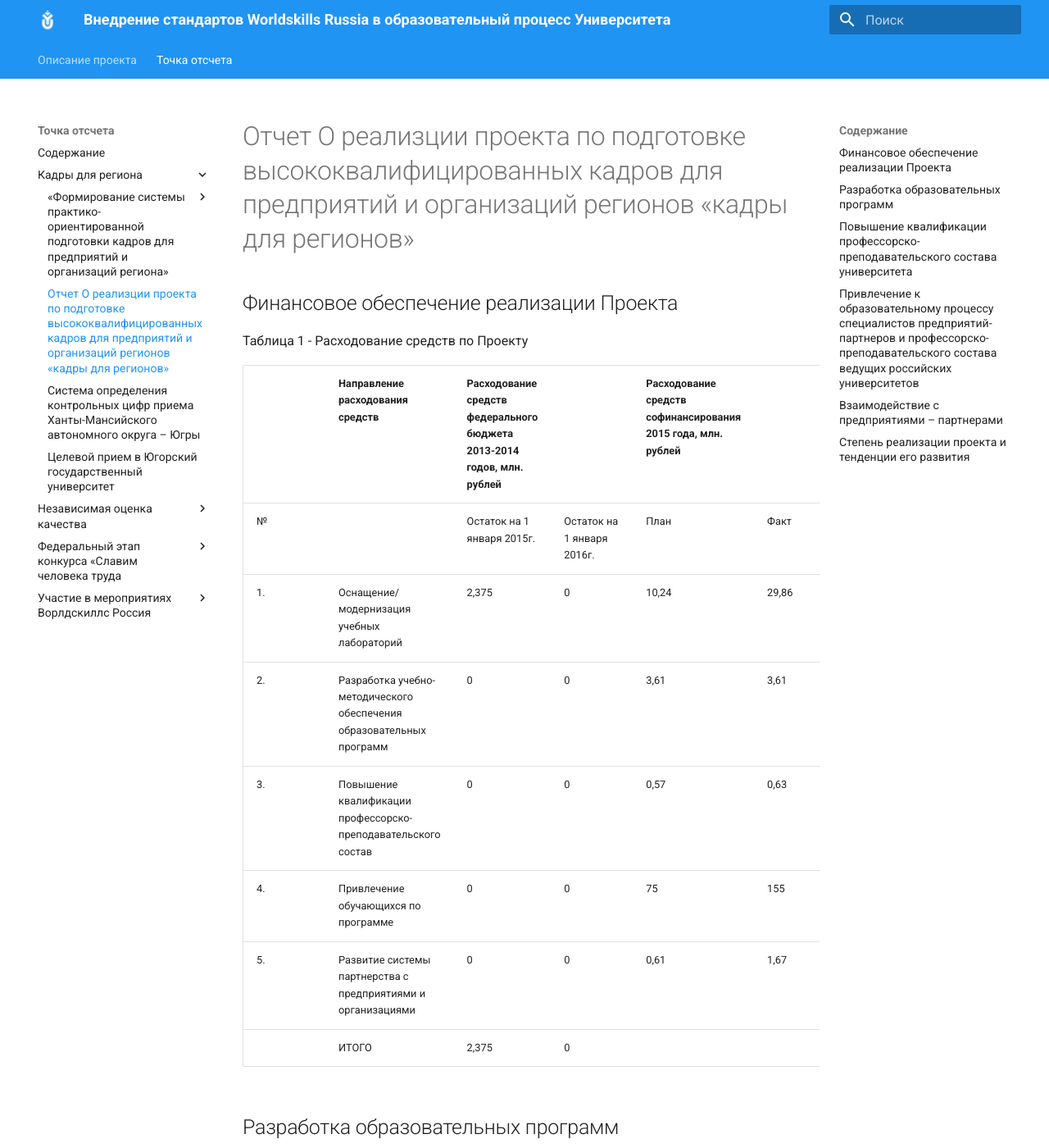
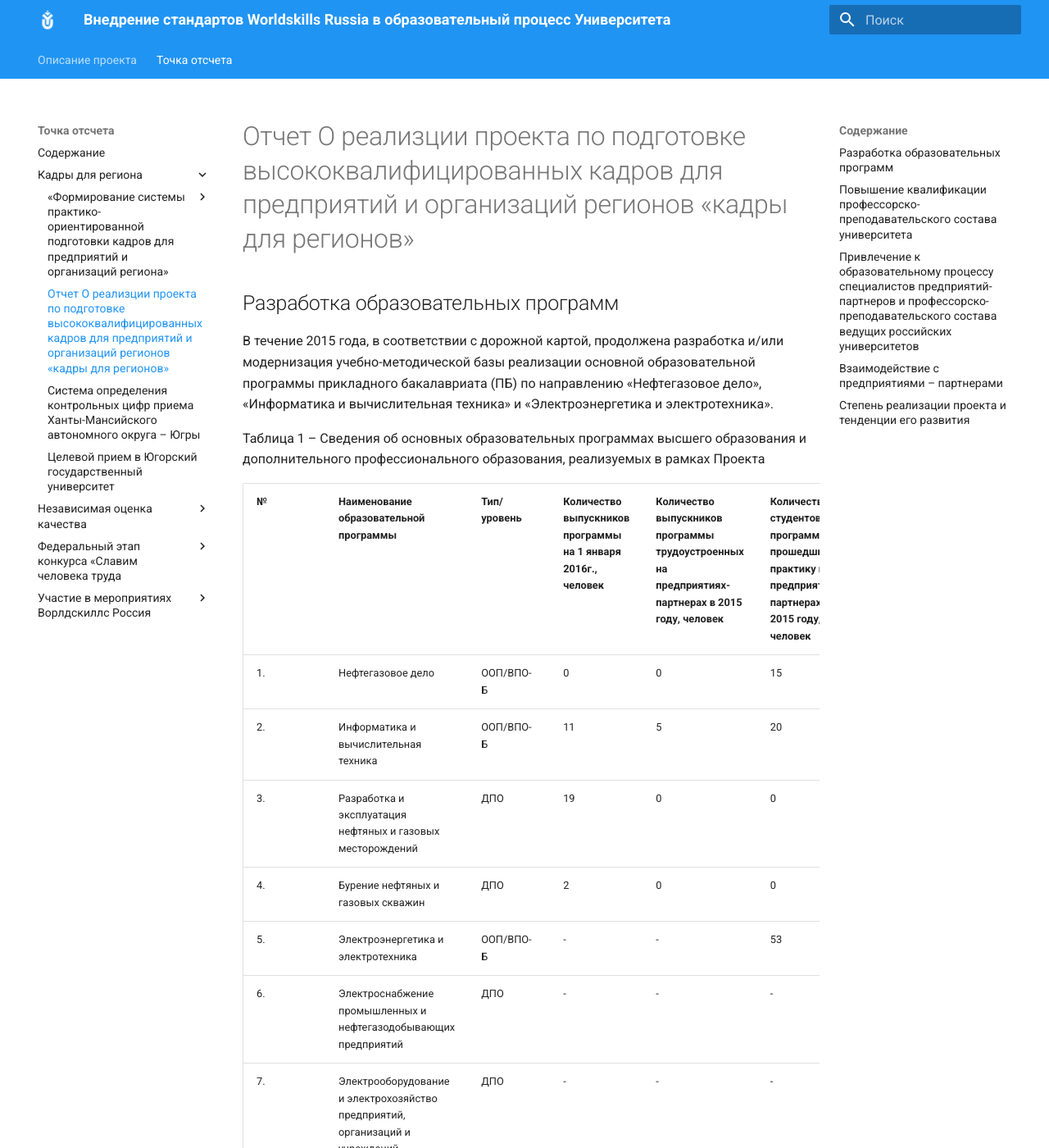
Before and after one commit to pyro-bot/skills.ugrasu.ru, an MkDocs documentation site: the page built from docs/start_point/employment_for_region.md, in a window 1280 px wide and 1400 px high. Shown: the whole window at 82% size. Built offline with MkDocs 1.6.1 and Material for MkDocs 9.7.7, drawn with Linux system fonts in a browser that asks for light colours; some of the changed text lies outside the part shown.

Commit message:
еще праки

```diff
--- a/docs/start_point/employment_for_region.md
+++ b/docs/start_point/employment_for_region.md
@@ -1,25 +1,9 @@
 # Отчет О реализции проекта по подготовке высококвалифицированных кадров для предприятий и организаций регионов «кадры для регионов»
-
-## Финансовое обеспечение реализации Проекта
-
-Таблица 1 - Расходование средств по Проекту
-
-|   | Направление расходования средств           | Расходование средств федерального бюджета 2013-2014 годов, млн. рублей|                            |Расходование средств софинансирования 2015 года, млн. рублей|        |
-| - |--------------------------------------------|-----------------------------------------------------------------------|----------------------------|------------------------------------------------------------|----|
-|  № |                                            | Остаток на 1 января 2015г.                                            | Остаток на 1 января 2016г. | План                                                       | Факт|
-| 1. | Оснащение/модернизация учебных лабораторий | 2,375 | 0 | 10,24 | 29,86 |
-| 2. | Разработка учебно-методического обеспечения образовательных программ | 0 | 0 | 3,61 | 3,61|
-| 3. | Повышение квалификации профессорско-преподавательского состав | 0     | 0 | 0,57 | 0,63 |
-| 4. | Привлечение обучающихся по программе | 0     | 0 | 75 | 155 |
-| 5. | Развитие системы партнерства с предприятиями и организациями | 0     | 0 | 0,61 | 1,67 |
-|    | ИТОГО                                      | 2,375 | 0 |  |  |
-
-
 
 ## Разработка образовательных программ
 В течение 2015 года, в соответствии с дорожной картой, продолжена разработка и/или модернизация учебно-методической базы реализации основной образовательной программы прикладного бакалавриата (ПБ) по направлению «Нефтегазовое дело», «Информатика и вычислительная техника» и «Электроэнергетика и электротехника».
 
-Таблица 2 – Сведения об основных образовательных программах высшего образования и дополнительного профессионального образования, реализуемых в рамках Проекта
+Таблица 1 – Сведения об основных образовательных программах высшего образования и дополнительного профессионального образования, реализуемых в рамках Проекта
 
 | №  |Наименование образовательной программы|Тип/уровень|Количество выпускников программы на 1 января 2016г., человек|Количество выпускников программы трудоустроенных на предприятиях-партнерах в 2015 году, человек|Количество студентов программы прошедших практику на предприятиях–партнерах в 2015 году, человек|Текущий контингент студентов на 1 января 2016 г., человек|
 |----|---|---|---|---|---|---|
@@ -41,7 +25,7 @@
 
 С целью развития и повышения квалификации молодых преподавателей ими был представлен проект «Мониторинг сопротивления короткого замыкания силовых трансформаторов под нагрузкой» во Всероссийском конкурсе в области наукоемких проектов и разработок «Энергопрорыв-2015», а также под руководством молодых преподавателей – членов рабочей группы студенты направления 13.03.02 «Электроэнергетика и электротехника» (программа прикладного бакалавриата) принимали участие во Всероссийском инженерном турнире для студентов I и II курсов «Инженерный кластер: Арктика».
 
-Таблица 3 – Повышение квалификации
+Таблица 2 – Повышение квалификации
 
 | № |Наименование образовательной программы|Наименование программы повышения квалификации|Форма повышения квалификации|Количество прошедших повышение квалификации, чел.|Из них молодые исследователи до 35 лет, чел.|Наименование организации, на базе которой проводилось обучение|
 |---|-----------------|-------------------------------------------------------------------------------------------|-------------------------------|-|-|------------------------------------|
@@ -75,7 +59,7 @@
 
 ## Привлечение к образовательному процессу специалистов предприятий-партнеров и профессорско-преподавательского состава ведущих российских университетов
 
-Таблица 4 – Привлечение сторонних специалистов
+Таблица 3 – Привлечение сторонних специалистов
 
 | № |Наименование образовательной программы|Специалисты предприятий-партнеров, привлеченные к образовательному процессу|   |Сотрудники из числа профессорско-преподавательского состава ведущих российских университетов, привлеченные к образовательному процессу||
 |---|--------------------------------------|----------------------------------------|--------------------------------------|----------------------------------------------|-------------------------------------|
```
Also changed, not shown: docs/start_point/reference.md (+0 -2 lines).
